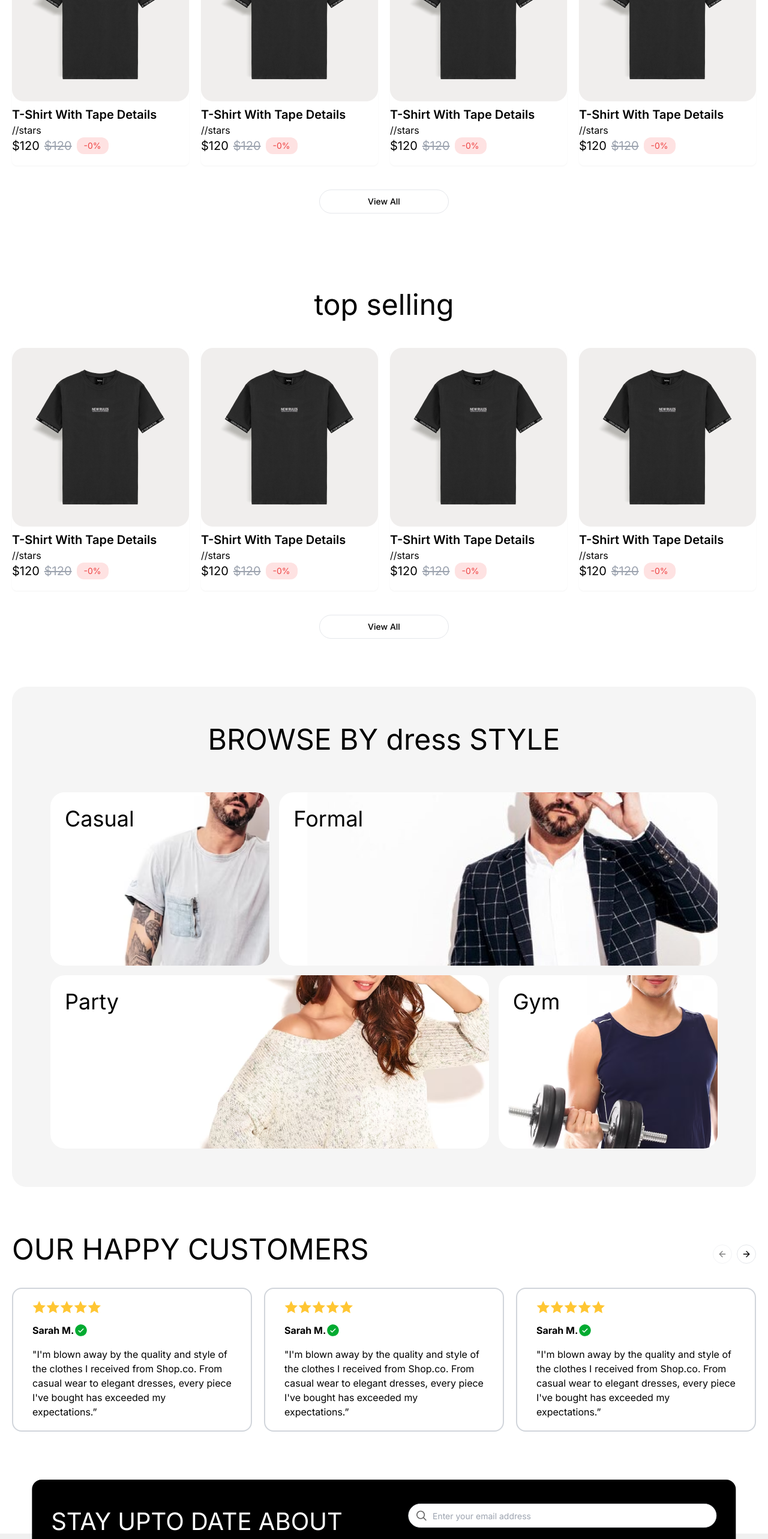
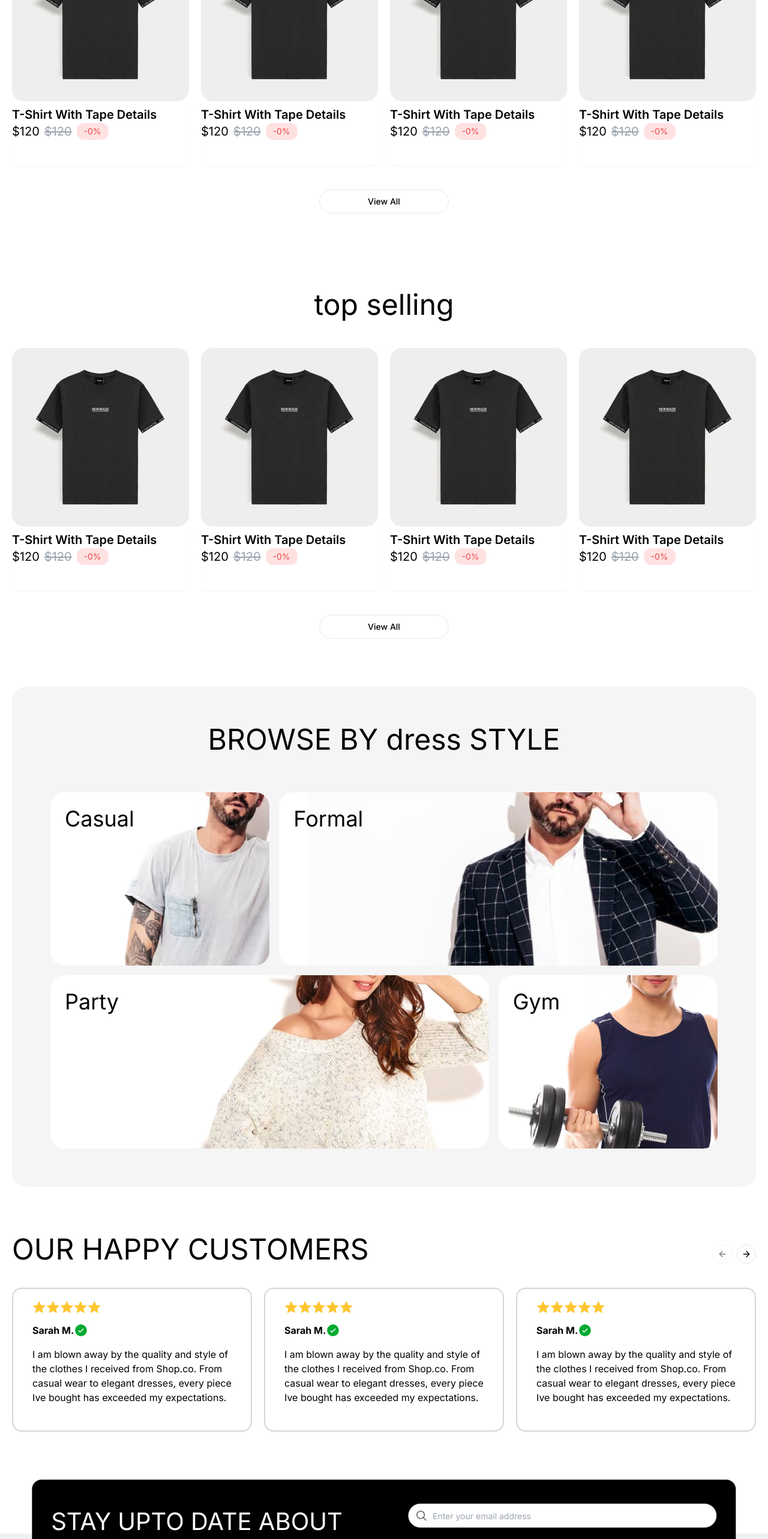
Before and after one commit to Vlashex/shop.co, a Next.js app: page / in a window 1280 px wide. Shown: the part 1305-3871 px from the top of the page at 60% size. Built offline with nearby package versions, Linux system fonts and the light colour scheme.

Commit message:
исправил исключения eslint

```diff
--- a/package.json
+++ b/package.json
@@ -17,6 +17,7 @@
     "next": "14.2.4",
     "react": "^18",
     "react-dom": "^18",
+    "sharp": "^0.33.4",
     "tailwind-merge": "^2.3.0",
     "tailwindcss-animate": "^1.0.7"
   },
--- a/src/app/page.tsx
+++ b/src/app/page.tsx
@@ -70,13 +70,12 @@ export default function Home() {
       <div className="flex justify-between w-full">
         {
           a.map((value, index)=>
-            <Card className="w-[295px] h-[405px] p-0 border-0">
+            <Card className="w-[295px] h-[405px] p-0 border-0" key={index}>
               <CardHeader>
                 <Image src={cardImg} alt=""/>
               </CardHeader>
               <CardContent>
                 <h1 className="text-xl capitalize font-semibold overflow-x-hidden text-nowrap">T-shirt With Tape Details</h1>
-                //stars
                 <div className="flex gap-2 items-center">
                   <h1 className="text-xl">$120</h1>
                   <h1 className="text-xl line-through text-gray-400">$120</h1>
@@ -94,13 +93,12 @@ export default function Home() {
       <div className="flex justify-between w-full">
         {
           a.map((value, index)=>
-            <Card className="w-[295px] h-[405px] p-0 border-0">
+            <Card className="w-[295px] h-[405px] p-0 border-0" key={index}>
               <CardHeader>
                 <Image src={cardImg} alt=""/>
               </CardHeader>
               <CardContent>
                 <h1 className="text-xl capitalize font-semibold overflow-x-hidden text-nowrap">T-shirt With Tape Details</h1>
-                //stars
                 <div className="flex gap-2 items-center">
                   <h1 className="text-xl">$120</h1>
                   <h1 className="text-xl line-through text-gray-400">$120</h1>
@@ -165,7 +163,7 @@ export default function Home() {
                     <h1 className="font-bold my-4">Sarah M.</h1>
                     <Image src={check} alt="check"/>
                   </div>
-                  <p className="text-base">"I'm blown away by the quality and style of the clothes I received from Shop.co. From casual wear to elegant dresses, every piece I've bought has exceeded my expectations.”</p>
+                  <p className="text-base">I am blown away by the quality and style of the clothes I received from Shop.co. From casual wear to elegant dresses, every piece Ive bought has exceeded my expectations.</p>
                 </div>
                 <div className="w-[400px] h-[240px] border-gray-300 border-solid border-2 rounded-2xl px-8 py-5">
                   <div className="flex">
@@ -179,7 +177,7 @@ export default function Home() {
                     <h1 className="font-bold my-4">Sarah M.</h1>
                     <Image src={check} alt="check"/>
                   </div>
-                  <p className="text-base">"I'm blown away by the quality and style of the clothes I received from Shop.co. From casual wear to elegant dresses, every piece I've bought has exceeded my expectations.”</p>
+                  <p className="text-base">I am blown away by the quality and style of the clothes I received from Shop.co. From casual wear to elegant dresses, every piece Ive bought has exceeded my expectations.</p>
                 </div>
                 <div className="w-[400px] h-[240px] border-gray-300 border-solid border-2 rounded-2xl px-8 py-5">
                   <div className="flex">
@@ -193,7 +191,7 @@ export default function Home() {
                     <h1 className="font-bold my-4">Sarah M.</h1>
                     <Image src={check} alt="check"/>
                   </div>
-                  <p className="text-base">"I'm blown away by the quality and style of the clothes I received from Shop.co. From casual wear to elegant dresses, every piece I've bought has exceeded my expectations.”</p>
+                  <p className="text-base">I am blown away by the quality and style of the clothes I received from Shop.co. From casual wear to elegant dresses, every piece Ive bought has exceeded my expectations.</p>
                 </div>
               </CarouselItem>
             )
```
Also changed, not shown: 1 other file (tests, documents, lock files or other folders).
